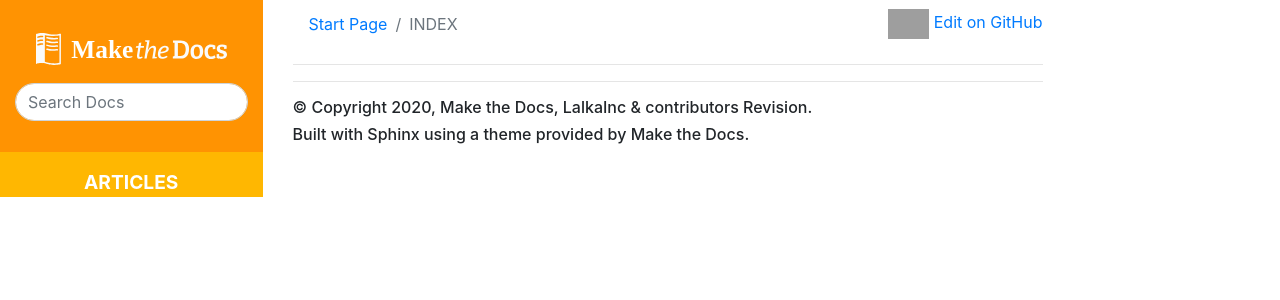
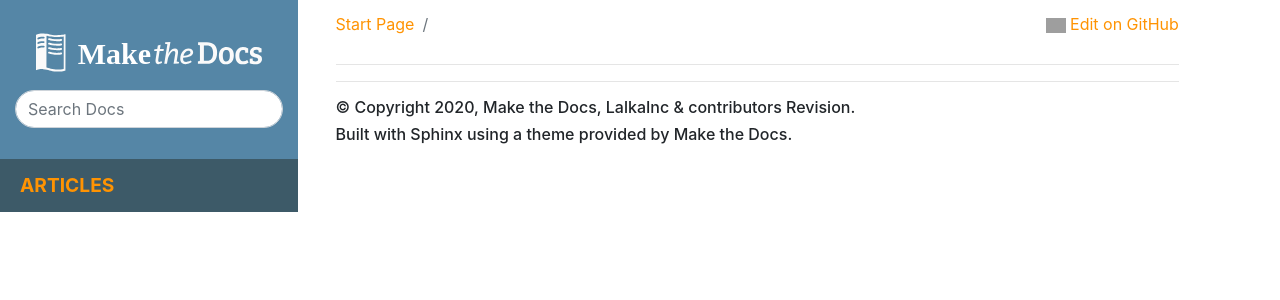
Before and after one commit to SuperLalka/make_the_docs, a Django app: template documentation/templates/base_generic.html in a window 1280 px wide. Shown: the top 300 px of the page. Run offline with Django 3.2, Linux system fonts and the light colour scheme; the template is opened without the code that fills it, so the values that code supplies are empty; some libraries are stand-ins or nearby versions; grey boxes are pictures that could not be loaded.

Commit message:
Fix html template
+ fix url views

```diff
--- a/documentation/static/css/styles.css
+++ b/documentation/static/css/styles.css
@@ -1,5 +1,11 @@
+a {
+  color: #ff9302;
+}
+a:hover {
+  color: #ffb701;
+}
 .sidebar-nav_upper {
-  background: #ff9302;
+  background: #5586a6;
   margin: 0;
   padding: 15px;
 }
@@ -7,14 +13,16 @@
   border-radius: 50px;
 }
 .sidebar-nav_list {
-  background: #ffb701;
+  background: #3d5a68;
   color: white;
 }
 .sidebar-nav_list__tags {
+  background: transparent;
+  border: 0px;
+  color: #ff9302;
   cursor: default;
   font-size: larger;
   font-weight: bolder;
-  text-align: center;
 }
 .sidebar-nav_list a {
   border: 0px;
@@ -25,5 +33,8 @@
   padding-bottom: 0;
 }
 .sidebar-nav_list a:hover {
-  background: linear-gradient(45deg, #ffd317, #ffb701);
+  background: linear-gradient(90deg, #ffb701, #ffb701, #3d5a68, #3d5a68);
 }
+.git_logo {
+  width: 20px;
+}
--- a/documentation/templates/base_generic.html
+++ b/documentation/templates/base_generic.html
@@ -22,9 +22,9 @@
 </head>
 
 <body>
-  <div class="container p-md-0 m-md-0">
+  <div class="container-fluid m-md-0 p-md-0">
     <div class="row">
-      <nav class="sidebar-nav col-sm-3 d-none d-sm-none d-md-block">
+      <nav class="sidebar-nav col-md-3 d-none d-sm-none d-md-block">
         <div class="sidebar-nav_upper justify-content-center">
           <div class="row m-2">
             <button type="button" class="btn" data-toggle="button" aria-pressed="false">
@@ -38,30 +38,35 @@
         </div>
         <div class="sidebar-nav_list">
           {% block sidebar %}
-          <p class="sidebar-nav_list__tags pt-3 text-uppercase">Articles</p>
-          {% if list_articles %}
           <ul class="list-group">
-            {% for article in list_articles %}
-            <li><a class="list-group-item list-group-item-action text-decoration-none" href="{{ article.id }}">{{ article.title }}</a></li>
-            {% endfor %}
+            <li class="sidebar-nav_list__tags list-group-item text-uppercase">Articles</li>
+            {% if list_articles %}
+            <ul class="list-group">
+              {% for article in list_articles %}
+              <li><a class="list-group-item list-group-item-action text-decoration-none"
+                     href="{% url 'documentation:article' article.id %}">{{ article.title }}</a></li>
+              {% endfor %}
+            </ul>
+            {% endif %}
+            {% endblock %}
           </ul>
-          {% endif %}
-          {% endblock %}
         </div>
       </nav>
-      <div class="content col-sm-8">
+      <div class="content col-md-8 ml-2">
         <div class="row">
           <div class="col-9">
             <nav aria-label="breadcrumb">
-              <ol class="breadcrumb bg-white m-0">
-                <li class="breadcrumb-item"><a class="text-decoration-none" href="#">Start Page</a></li>
-                <li class="breadcrumb-item active" aria-current="page">INDEX</li>
+              <ol class="breadcrumb bg-white m-0 pl-0">
+                <li class="breadcrumb-item"><a class="text-decoration-none" href="{% url 'documentation:index' %}">Start
+                  Page</a></li>
+                <li class="breadcrumb-item active" aria-current="page">{% block breadcrumb %}{% endblock %}</li>
               </ol>
             </nav>
           </div>
           <div class="col-3 align-self-center">
-            <p class="text-right m-0"><a class="text-decoration-none" href="https://github.com/SuperLalka/make_the_docs">
-              <img class="w-25" src="https://github.githubassets.com/images/spinners/octocat-spinner-128.gif">
+            <p class="text-right m-0"><a class="text-decoration-none"
+                                         href="https://github.com/SuperLalka/make_the_docs">
+              <img class="git_logo" src="https://github.githubassets.com/images/spinners/octocat-spinner-128.gif">
               Edit on GitHub
             </a></p>
           </div>
--- a/documentation/templates/index.html
+++ b/documentation/templates/index.html
@@ -6,6 +6,10 @@
 </title>
 {% endblock %}
 
+{% block breadcrumb %}
+{{ article.title }}
+{% endblock %}
+
 {% block content %}
 {{ article.body }}
 {% endblock %}
--- a/documentation/urls.py
+++ b/documentation/urls.py
@@ -6,7 +6,7 @@ from . import views
 
 app_name = 'documentation'
 urlpatterns = [
-    url(r'^article/(?P<pk>\d+)$', views.index, name='index'),
-    url(r'^$', RedirectView.as_view(url='article/1', permanent=True)),
+    url(r'^$', views.index, name='index'),
+    url(r'^article/(?P<pk>\d+)$', views.article, name='article'),
 
 ]
```
Also changed, not shown: documentation/views.py (+16 -2 lines).
